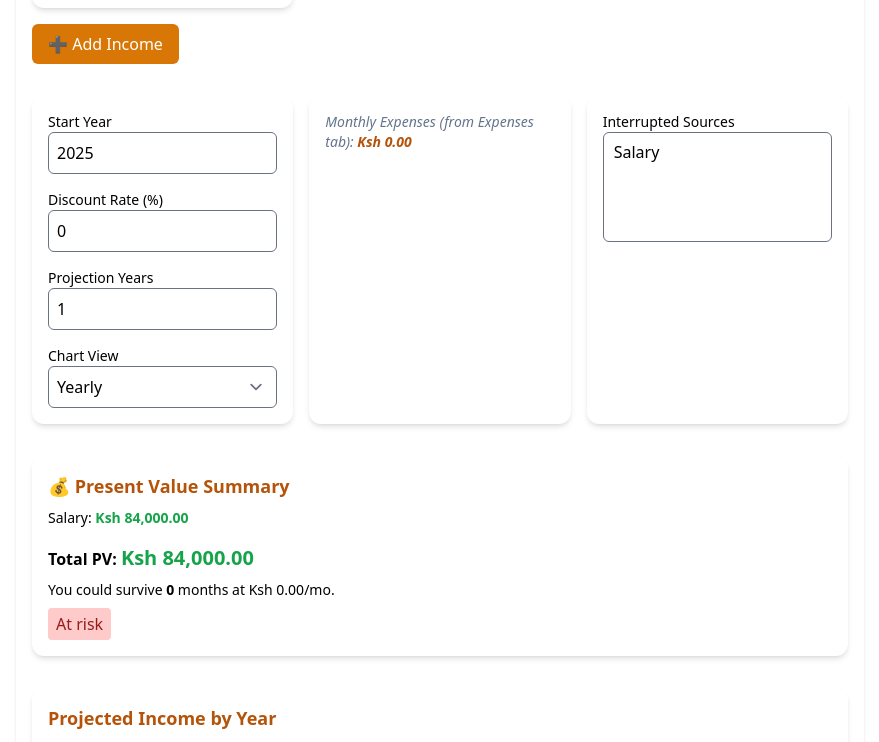
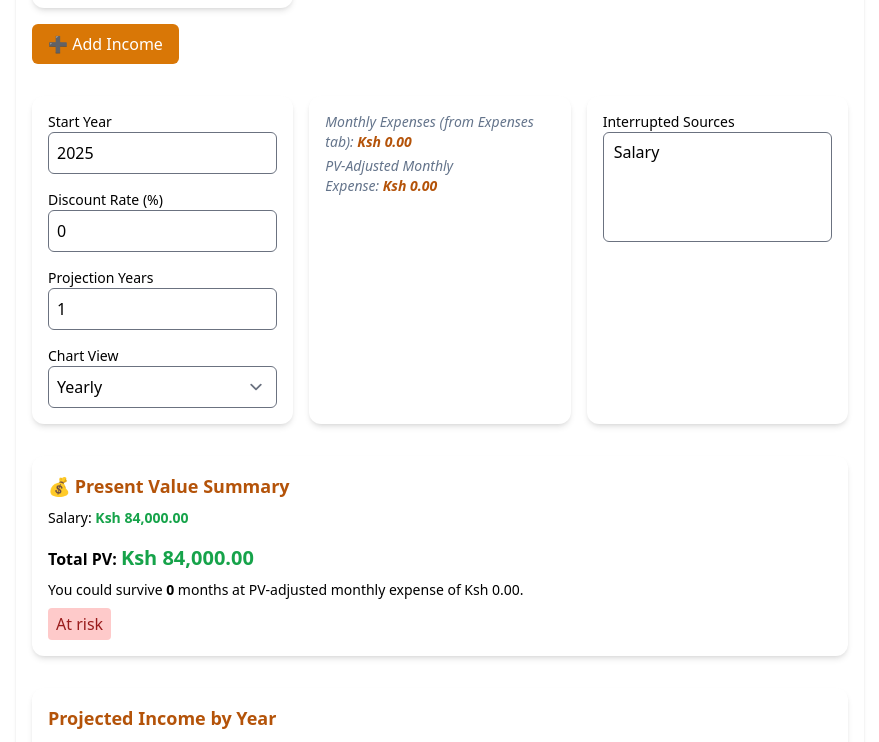
Before and after one commit to MMJGGR/personal-finance-app, a React (Vite) app: page / in a window 1280 px wide. Shown: the part 625-1367 px from the top of the page, without its empty margins (200-1079 px from the left). Built offline with nearby package versions, Linux system fonts and the light colour scheme.

Commit message:
Align survival calculation with PV expenses

```diff
--- a/src/FinanceContext.jsx
+++ b/src/FinanceContext.jsx
@@ -1,6 +1,7 @@
 // src/FinanceContext.jsx
 
 import React, { createContext, useContext, useState, useEffect } from 'react'
+import { calculatePV } from './utils/financeUtils'
 
 const FinanceContext = createContext()
 
@@ -14,6 +15,8 @@ export function FinanceProvider({ children }) {
   })
   const [incomePV, setIncomePV]             = useState(0)
   const [expensesPV, setExpensesPV]         = useState(0)
+  const [pvExpenses, setPvExpenses]         = useState(0)
+  const [monthlyPVExpense, setMonthlyPVExpense] = useState(0)
 
   // === IncomeTab state ===
   const [incomeSources, setIncomeSources] = useState(() => {
@@ -121,6 +124,27 @@ export function FinanceProvider({ children }) {
     localStorage.setItem('monthlyExpense', monthlyTotal.toString())
   }, [expensesList])
 
+  useEffect(() => {
+    const freqMap = { Monthly: 12, Quarterly: 4, Annually: 1, Annual: 1, OneTime: 0 }
+    const totalPv = expensesList.reduce((sum, exp) => {
+      const paymentsPerYear = freqMap[exp.frequency] ?? 1
+      return sum + calculatePV(
+        exp.amount,
+        paymentsPerYear,
+        exp.growth || 0,
+        discountRate,
+        years
+      )
+    }, 0)
+
+    setPvExpenses(totalPv)
+    localStorage.setItem('pvExpenses', totalPv.toString())
+
+    const avgMonthly = years > 0 ? totalPv / (years * 12) : 0
+    setMonthlyPVExpense(avgMonthly)
+    localStorage.setItem('monthlyPVExpense', avgMonthly.toString())
+  }, [expensesList, discountRate, years])
+
   // === Auto-load persisted state on mount ===
   useEffect(() => {
     const ip = localStorage.getItem('incomePV')
@@ -153,6 +177,11 @@ export function FinanceProvider({ children }) {
 
     const me = localStorage.getItem('monthlyExpense')
     if (me) setMonthlyExpense(+me)
+
+    const pvE = localStorage.getItem('pvExpenses')
+    if (pvE) setPvExpenses(+pvE)
+    const mpvE = localStorage.getItem('monthlyPVExpense')
+    if (mpvE) setMonthlyPVExpense(+mpvE)
   }, [])
 
   return (
@@ -163,6 +192,8 @@ export function FinanceProvider({ children }) {
       monthlyExpense, setMonthlyExpense,
       incomePV,     setIncomePV,
       expensesPV,   setExpensesPV,
+      pvExpenses,
+      monthlyPVExpense,
 
       // IncomeTab
       incomeSources, setIncomeSources,
--- a/src/IncomeTab.jsx
+++ b/src/IncomeTab.jsx
@@ -23,6 +23,7 @@ export default function IncomeTab() {
     discountRate, setDiscountRate,
     years, setYears,
     monthlyExpense,
+    monthlyPVExpense,
     settings,
     setIncomePV,
   } = useFinance();
@@ -59,8 +60,11 @@ export default function IncomeTab() {
 
   // 2. Compute interruption months (guard zero expense)
   const interruptionMonths = useMemo(
-    () => (monthlyExpense > 0 ? Math.floor(interruptionPV / monthlyExpense) : 0),
-    [interruptionPV, monthlyExpense]
+    () =>
+      monthlyPVExpense > 0
+        ? Math.floor(interruptionPV / monthlyPVExpense)
+        : 0,
+    [interruptionPV, monthlyPVExpense]
   );
 
   // 3. Build projection data for chart
@@ -328,6 +332,14 @@ export default function IncomeTab() {
               })}
             </span>
           </p>
+          <p className="text-sm italic text-slate-500 mt-1">
+            PV-Adjusted Monthly Expense:&nbsp;
+            <span className="font-semibold text-amber-700">
+              {monthlyPVExpense.toLocaleString(settings.locale, {
+                style: 'currency', currency: settings.currency
+              })}
+            </span>
+          </p>
         </div>
 
         <div className="bg-white p-4 rounded-xl shadow-md">
@@ -377,10 +389,10 @@ export default function IncomeTab() {
         </p>
         <p className="text-sm mt-2">
           You could survive&nbsp;
-          <strong>{interruptionMonths}</strong>&nbsp;months at&nbsp;
-          {monthlyExpense.toLocaleString(settings.locale, {
+          <strong>{interruptionMonths}</strong>&nbsp;months at PV-adjusted monthly expense of&nbsp;
+          {monthlyPVExpense.toLocaleString(settings.locale, {
             style: 'currency', currency: settings.currency
-          })}/mo.
+          })}.
         </p>
         {(() => {
           const color =
```
